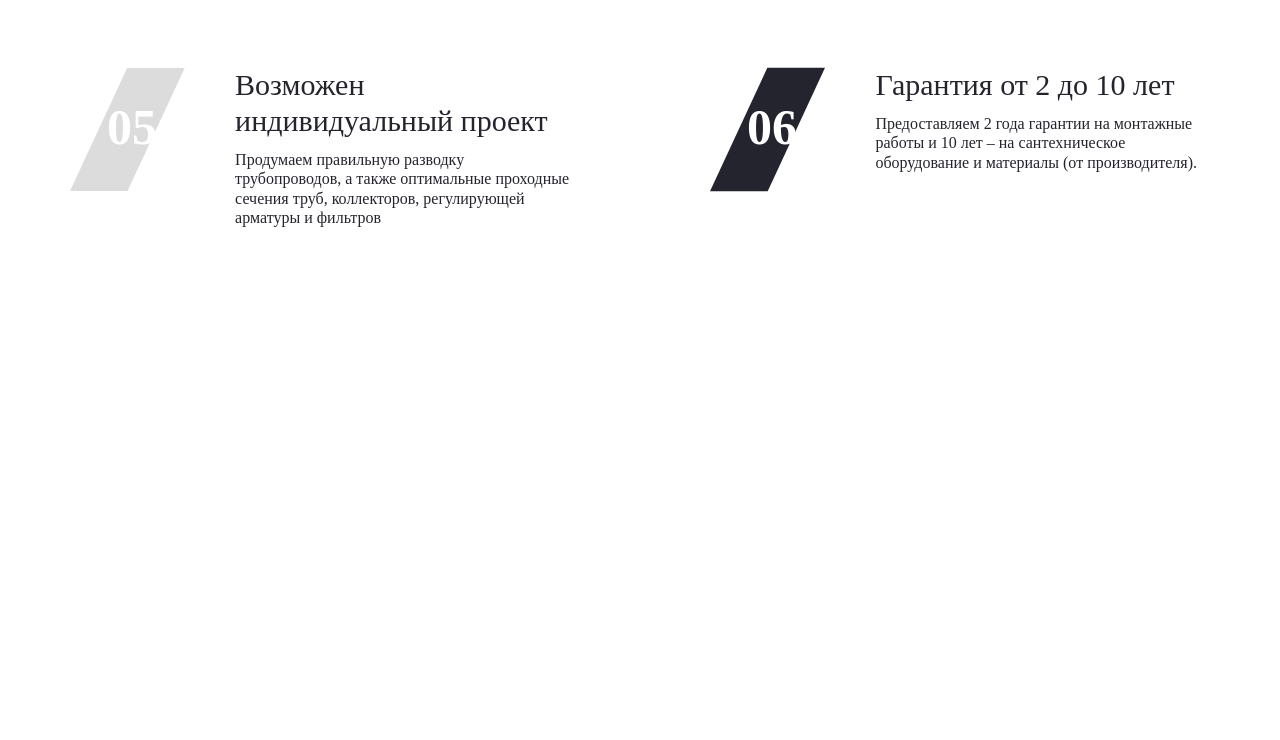
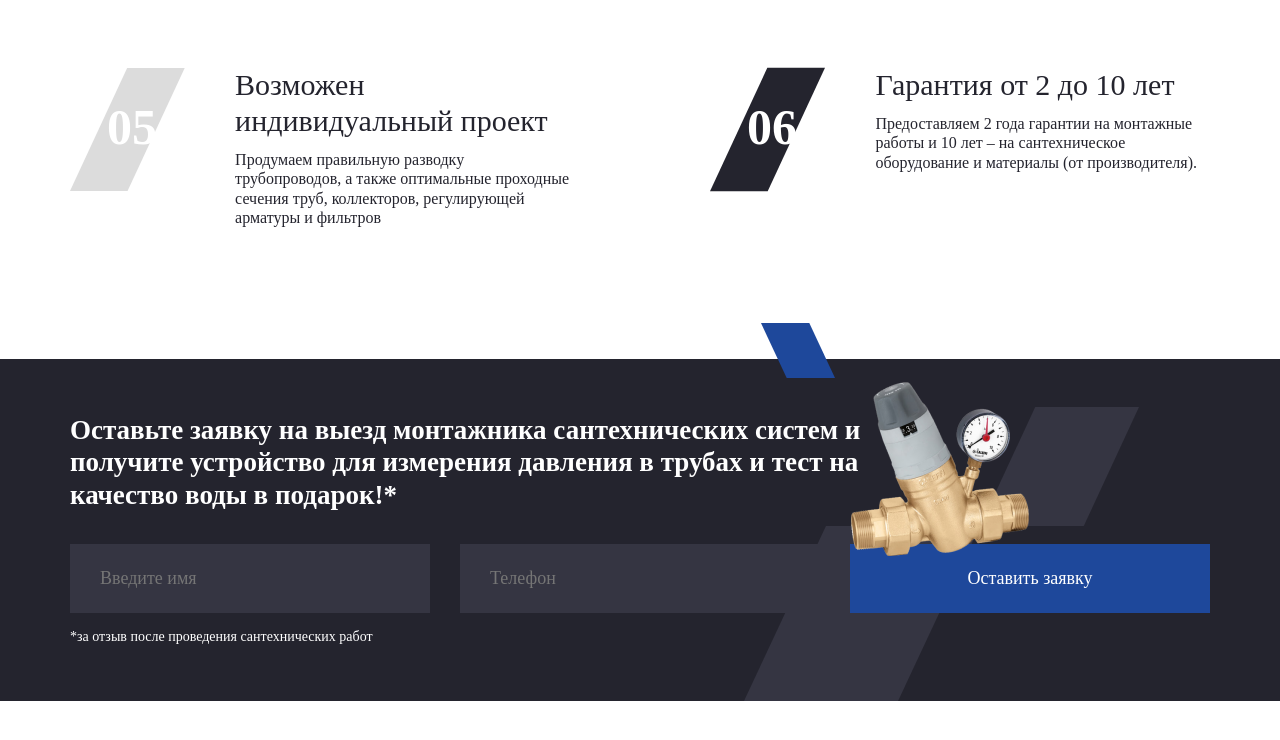
Before and after one commit to sofachernikova/chernikova--2_5, a plain HTML site: page index.html in a window 1280 px wide. Shown: the part 2256-2996 px from the top of the page. Before the commit the page ends 2483 px from the top, so only its background shows below. Drawn offline with Linux system fonts and the light colour scheme; a web font is replaced by a local one.

Commit message:
Application

```diff
--- a/index.html
+++ b/index.html
@@ -296,6 +296,32 @@
                 </li>
             </ol>
         </section>
+
+        <section class="application">
+            <div class="application__content wrapper">
+                <svg class="application__figures" width="395" height="378" viewBox="0 0 395 378" fill="none"
+                    xmlns="http://www.w3.org/2000/svg">
+                    <path d="M81.963 203.001L236 203L154.037 377.999L0 378L81.963 203.001Z" fill="#353542" />
+                    <path d="M291.221 84.0006L395 84L339.779 203L236 203L291.221 84.0006Z" fill="#353542" />
+                    <path d="M65.2997 0.000258306L17 0L42.7003 54.9998L91 55L65.2997 0.000258306Z" fill="#1E489B" />
+                </svg>
+                <h2 class="application__title">
+                    Оставьте заявку на выезд монтажника сантехнических систем и получите устройство для измерения давления в трубах и тест
+                    на качество воды в подарок!*
+                </h2>
+                <form action="URL" class="application__form">
+                    <input type="text" class="application__form-input" placeholder="Введите имя">
+                    <input type="text" class="application__form-input" placeholder="Телефон">
+                    <button class="application__button sqareButton">
+                        Оставить заявку
+                    </button>
+                </form>
+                <img src="img/form-img.png" alt="изображение" class="application__img">
+                <p class="application__minilink">
+                    *за отзыв после проведения сантехнических работ
+                </p>
+            </div>
+        </section>
     </main>
 </body>
 
--- a/style.scss
+++ b/style.scss
@@ -324,3 +324,83 @@
     color: #24242E;
     margin-top: 11px;
 }
+
+
+.application {
+    background: #24242E;
+    min-height: 342px;
+    margin-top: 132px;
+    margin-bottom: 75px;
+    position: relative;
+    z-index: -2;
+
+    &__content {
+        width: 90%;
+    }
+
+    &__title {
+        color: #FFFFFF;
+        max-width: 75%;
+        font-family: Circe;
+        font-weight: bold;
+        font-size: 27px;
+        line-height: 120%;
+        padding-top: 55px;
+    }
+
+    &__figures {
+        position: absolute;
+        bottom: 0;
+        right: 11%;
+        z-index: -1;
+    }
+
+    &__form {
+        display: flex;
+        justify-content: space-between;
+        z-index: 2;
+        flex-wrap: wrap;
+    }
+
+    &__form-input {
+        border: none;
+        outline: none;
+        width: 330px;
+        height: 69px;
+        background: #353542;
+        font-family: Circe;
+        font-weight: normal;
+        font-size: 18px;
+        line-height: 27px;
+        color: #FFFFFF;
+        padding-left: 30px;
+        margin-top: 33px;
+        z-index: 5;
+    }
+
+    &__form-input:focus {
+        border-bottom: 4px solid #1E489B;
+    }
+
+    &__button {
+        width: 360px;
+        margin-top: 33px;
+    }
+
+    &__img {
+        position: absolute;
+        bottom: 145px;
+        right: 251px;
+    }
+
+    &__minilink {
+        width: 1005px;
+        font-family: Circe;
+        font-weight: normal;
+        font-size: 14px;
+        line-height: 120%;
+        color: #FFFFFF;
+        margin-top: 16px;
+        padding-bottom: 30px;
+    }
+}
```
Also changed, not shown: img/application-figures.svg (added), img/form-img.png (added), style.css, 1 other file.
